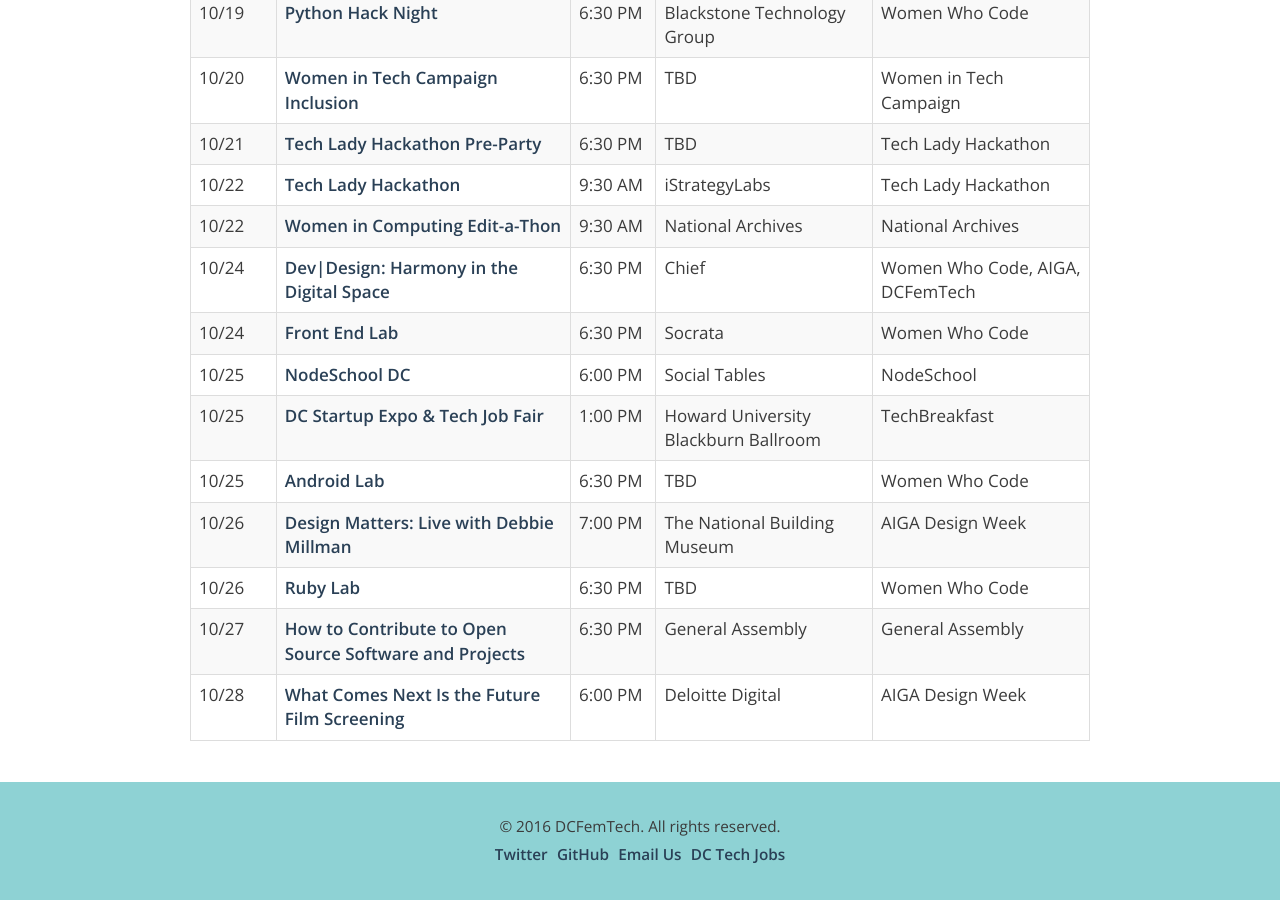
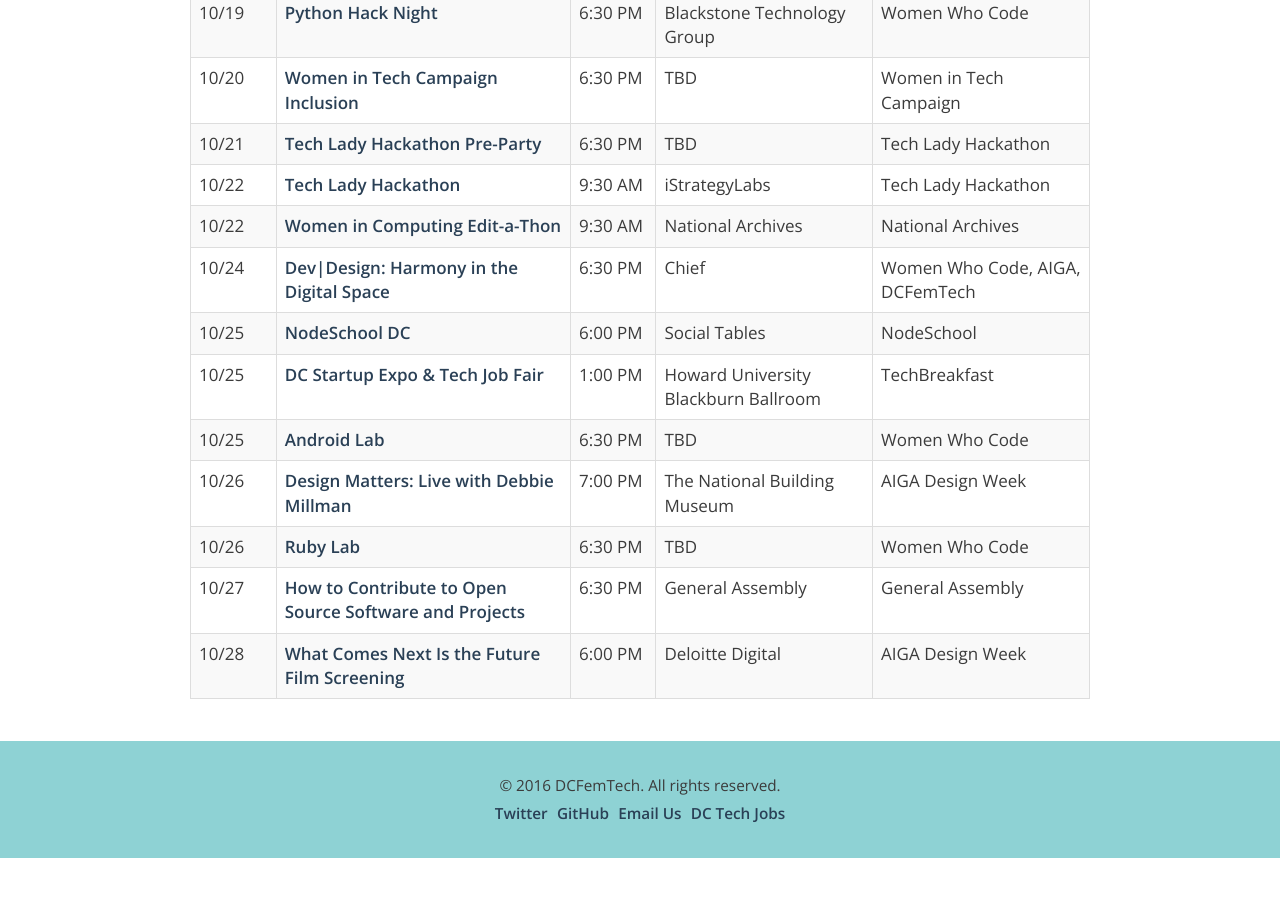
Before and after one commit to dcfemtech/dcfemtech.github.io, a Jekyll site: the page built from _events/tourdecode.markdown, in a window 1280 px wide and 900 px high, scrolled down 1454 px. Built offline with Jekyll 4.4.1, drawn with Linux system fonts in a browser that asks for light colours; after the commit the page ends 2312 px from its top, so only the background shows below that.

Commit message:
Removes front end lab on October 24th

```diff
--- a/_events/tourdecode.markdown
+++ b/_events/tourdecode.markdown
@@ -43,7 +43,6 @@
 | 10/22 | [Tech Lady Hackathon](http://techladyhackathon.org/) | 9:30 AM | iStrategyLabs | Tech Lady Hackathon |
 | 10/22 | [Women in Computing Edit-a-Thon](#) | 9:30 AM | National Archives | National Archives |
 | 10/24 | [Dev&#124;Design: Harmony in the Digital Space](https://www.meetup.com/Women-Who-Code-DC/events/234005278/) | 6:30 PM | Chief | Women Who Code, AIGA, DCFemTech |
-| 10/24 | [Front End Lab](https://www.meetup.com/Women-Who-Code-DC/events/233475049/)   | 6:30 PM | Socrata | Women Who Code |
 | 10/25 | [NodeSchool DC](#)| 6:00 PM | Social Tables | NodeSchool |
 | 10/25 | [DC Startup Expo & Tech Job Fair](https://nvite.com/eb/26926184944)| 1:00 PM | Howard University Blackburn Ballroom | TechBreakfast |
 | 10/25 | [Android Lab](https://www.meetup.com/Women-Who-Code-DC/events/pjkzrlyvnbhc/)| 6:30 PM | TBD | Women Who Code |
```
